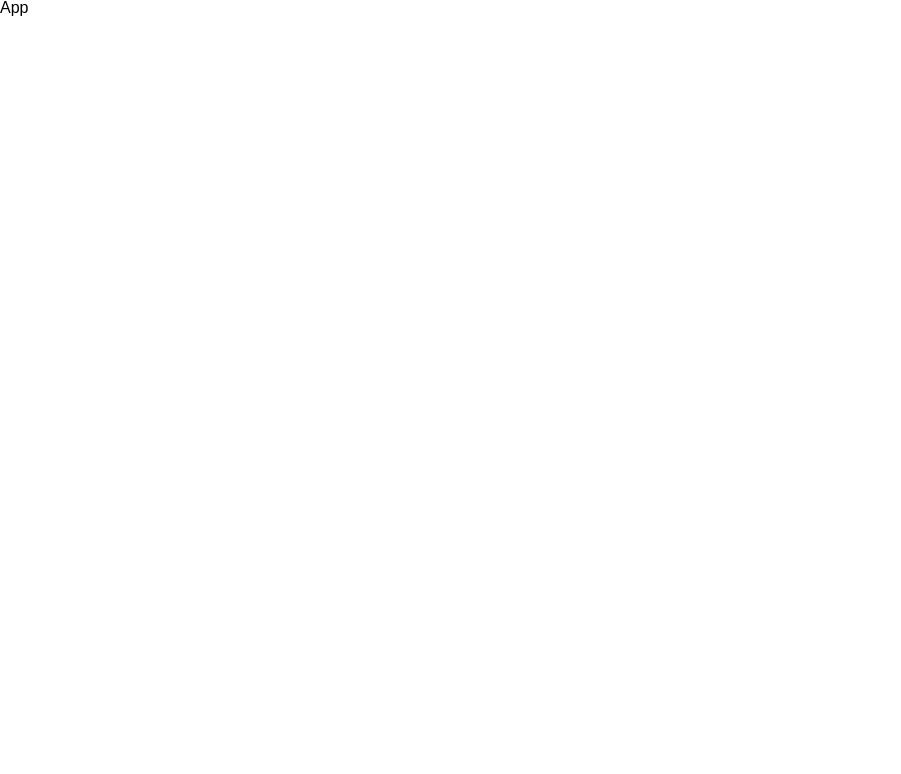
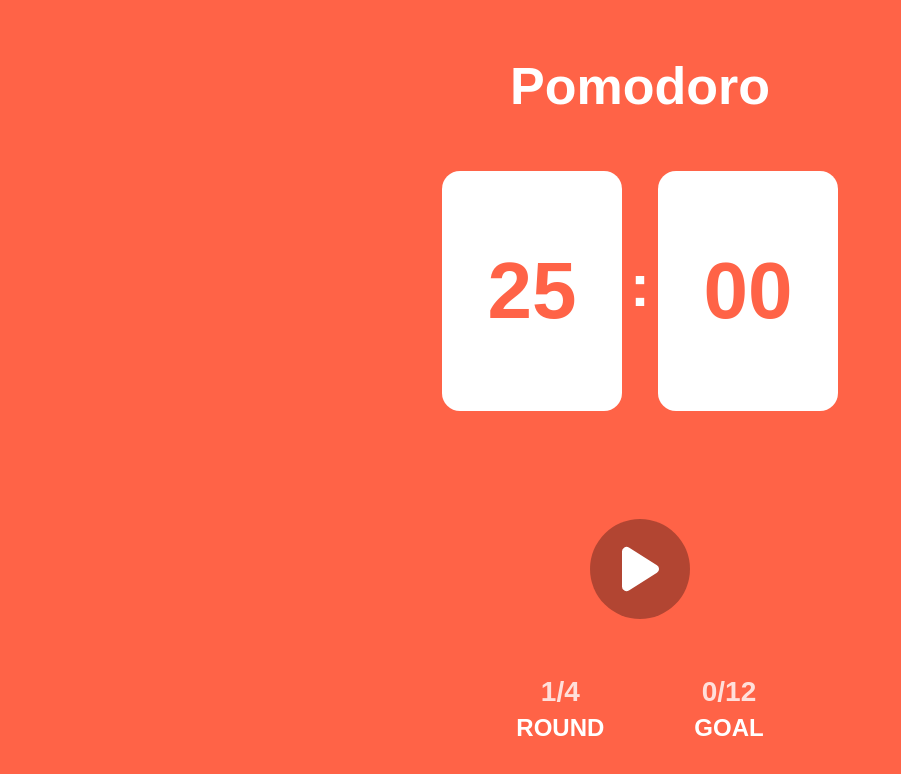
Before and after one commit to ICE0208/pomodoro-react, a React (Vite) app: page / in a window 1280 px wide. Shown: the top 774 px of the page, without its empty margins (0-901 px from the left). Built offline with nearby package versions, Linux system fonts and the light colour scheme.

Commit message:
Recoil로 시간 연결

```diff
--- a/package.json
+++ b/package.json
@@ -10,10 +10,13 @@
     "preview": "vite preview"
   },
   "dependencies": {
+    "@heroicons/react": "^2.0.18",
     "@tanstack/react-query": "^4.35.3",
+    "heroicons": "^2.0.18",
     "react": "^18.2.0",
     "react-dom": "^18.2.0",
     "react-router-dom": "^6.16.0",
+    "recoil": "^0.7.7",
     "styled-components": "^6.0.8"
   },
   "devDependencies": {
--- a/src/App.tsx
+++ b/src/App.tsx
@@ -1,5 +1,131 @@
+import styled from 'styled-components';
+import { PlayIcon } from '@heroicons/react/20/solid';
+import { useRecoilValue, useSetRecoilState } from 'recoil';
+import { minuteState, secondState, timeState } from './atoms';
+
 function App() {
-  return <h1>App</h1>;
+  const setTime = useSetRecoilState(timeState);
+  const minute = useRecoilValue(minuteState);
+  const second = useRecoilValue(secondState);
+
+  return (
+    <main>
+      <Container>
+        <Title>Pomodoro</Title>
+        <TimeContainer>
+          <TimeCard>{String(minute).padStart(2, '0')}</TimeCard>
+          <span>:</span>
+          <TimeCard>{String(second).padStart(2, '0')}</TimeCard>
+        </TimeContainer>
+        <ButtonArea>
+          <Button>
+            <PlayIcon />
+          </Button>
+        </ButtonArea>
+        <CountContainer>
+          <CountElement>
+            <span>1/4</span>
+            <span>ROUND</span>
+          </CountElement>
+          <CountElement>
+            <span>0/12</span>
+            <span>GOAL</span>
+          </CountElement>
+        </CountContainer>
+      </Container>
+    </main>
+  );
 }
 
+const Container = styled.div`
+  width: 100%;
+  height: 100vh;
+  display: flex;
+  flex-direction: column;
+  justify-content: space-between;
+  align-items: center;
+  background-color: tomato;
+`;
+
+const Title = styled.h1`
+  font-size: 52px;
+  color: white;
+  font-weight: bold;
+  margin-top: 60px;
+`;
+
+const TimeContainer = styled.div`
+  display: flex;
+  justify-content: center;
+  align-items: center;
+  flex-grow: 1;
+  span {
+    color: white;
+    padding: 0 8px;
+    font-size: 60px;
+    font-weight: bolder;
+  }
+`;
+
+const TimeCard = styled.div`
+  background-color: white;
+  color: tomato;
+  padding: 80px 0;
+  font-size: 80px;
+  font-weight: bolder;
+  border-radius: 18px;
+  width: 180px;
+  text-align: center;
+  box-sizing: border-box;
+  margin-top: 10px;
+`;
+
+const ButtonArea = styled.div`
+  display: flex;
+  justify-content: center;
+  align-items: center;
+  flex-grow: 1;
+  margin-top: 10px;
+`;
+
+const Button = styled.div`
+  background-color: rgba(0, 0, 0, 0.3);
+  width: 100px;
+  height: 100px;
+  border-radius: 50%;
+  display: flex;
+  justify-content: center;
+  align-items: center;
+  padding: 20px;
+  color: white;
+`;
+
+const CountContainer = styled.div`
+  display: flex;
+  width: 100%;
+  justify-content: center;
+  align-items: center;
+  gap: 90px;
+  color: white;
+  font-weight: bold;
+  margin-top: 10px;
+  margin-bottom: 60px;
+`;
+
+const CountElement = styled.div`
+  display: flex;
+  flex-direction: column;
+  justify-content: center;
+  align-items: center;
+  gap: 10px;
+
+  span:nth-child(1) {
+    font-size: 28px;
+    opacity: 0.8;
+  }
+  span:nth-child(2) {
+    font-size: 24px;
+  }
+`;
+
 export default App;
--- /dev/null
+++ b/src/atoms.tsx
@@ -0,0 +1,24 @@
+import { atom, selector } from 'recoil';
+
+const DEFAULT_TIME = 60 * 25;
+
+export const timeState = atom<number>({
+  key: 'remainTime',
+  default: DEFAULT_TIME,
+});
+
+export const minuteState = selector({
+  key: 'remainHourTime', // unique ID (with respect to other atoms/selectors)
+  get: ({ get }) => {
+    const time = get(timeState);
+    return Math.floor(time / 60);
+  },
+});
+
+export const secondState = selector({
+  key: 'remainMinuteTime', // unique ID (with respect to other atoms/selectors)
+  get: ({ get }) => {
+    const time = get(timeState);
+    return time % 60;
+  },
+});
--- a/src/main.tsx
+++ b/src/main.tsx
@@ -1,6 +1,7 @@
 import ReactDOM from 'react-dom/client';
 import App from './App.tsx';
 import Globalstyle from './GlobalStyle.ts';
+import { RecoilRoot } from 'recoil';
 
 const root = ReactDOM.createRoot(
   document.getElementById('root') as HTMLElement,
@@ -8,6 +9,8 @@ const root = ReactDOM.createRoot(
 root.render(
   <>
     <Globalstyle />
-    <App />
+    <RecoilRoot>
+      <App />
+    </RecoilRoot>
   </>,
 );
```
Also changed, not shown: 1 other file (tests, documents, lock files or other folders).
